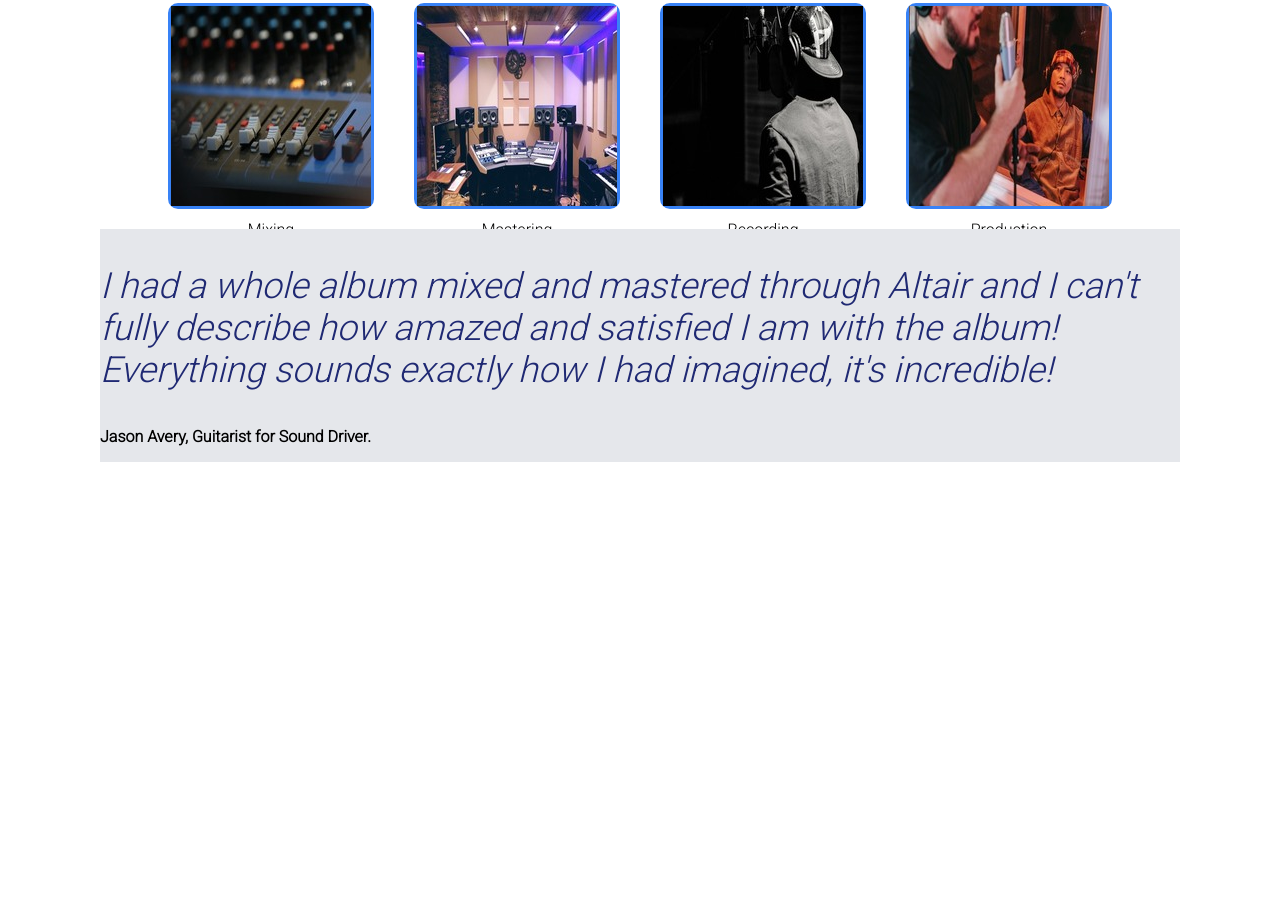
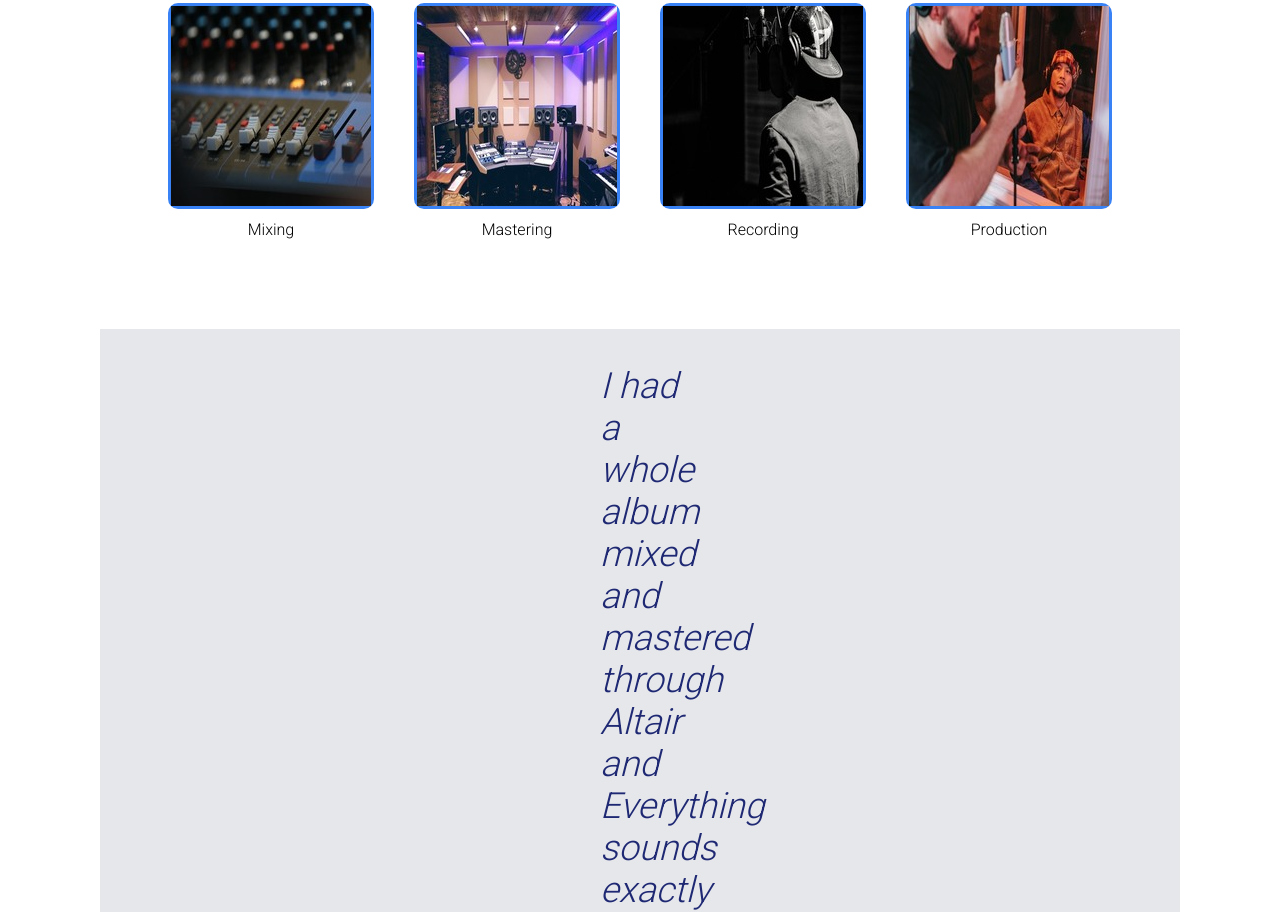
Before and after one commit to lr-hill/odin-landing-page, a plain HTML site: page index.html in a window 1280 px wide. Shown: the part 1620-2532 px from the top of the page. Before the commit the page ends 2182 px from the top, so only its background shows below. Drawn offline with Linux system fonts and the light colour scheme.

Commit message:
Corrected div location for quote wrapper/container and fixed proportion of the quote wrapper

```diff
--- a/index.html
+++ b/index.html
@@ -47,9 +47,10 @@
                 <img class="production-card-img" src="images/producer.jpeg" alt="Production Service Image">
                 <p class="card-subtext">Production</p>
             </div>
-        <div class="quote-wrapper">
-            <p class="quote-text">I had a whole album mixed and mastered through Altair and I can't fully describe
-                how amazed and satisfied I am with the album! Everything sounds exactly how I had imagined, it's incredible!</p>
+         </div>
+         <div class="quote-wrapper">
+            <div class="quote-container">
+            <p class="quote-text">I had a whole album mixed and mastered through Altair and Everything sounds exactly how I had imagined, it's incredible!</p>
             <p class="quote-author">Jason Avery, Guitarist for Sound Driver.</p>
         </div>
     </div>
--- a/style.css
+++ b/style.css
@@ -44,7 +44,7 @@ body {
     justify-content: center;
     margin: 100px;
     margin-left: 400px;
-    margin-right: 400px;
+    margin-right: 200px;
 
 }
 
@@ -118,7 +118,7 @@ h2 {
     margin: 100px;
     padding-left: 400px;
     padding-right: 400px;
-
+    align-self: flex-end;
 }
 
 .quote-text {
```
